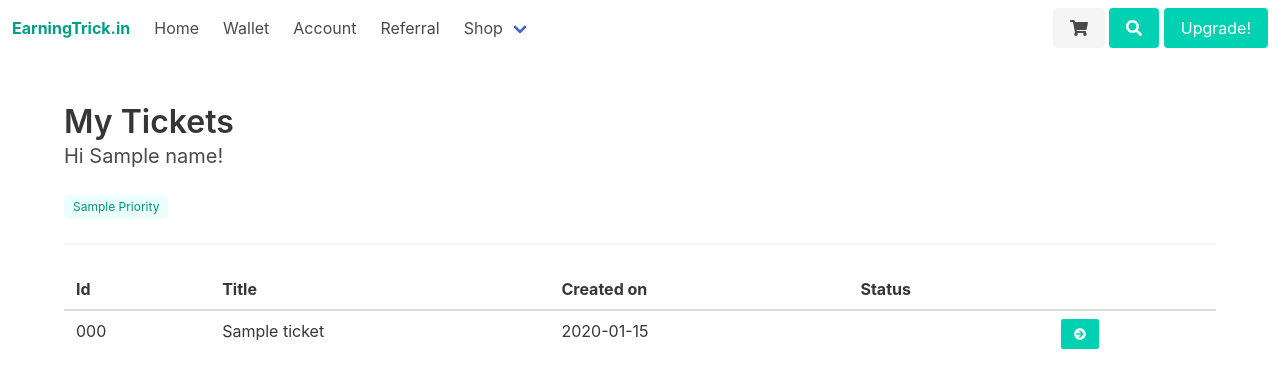
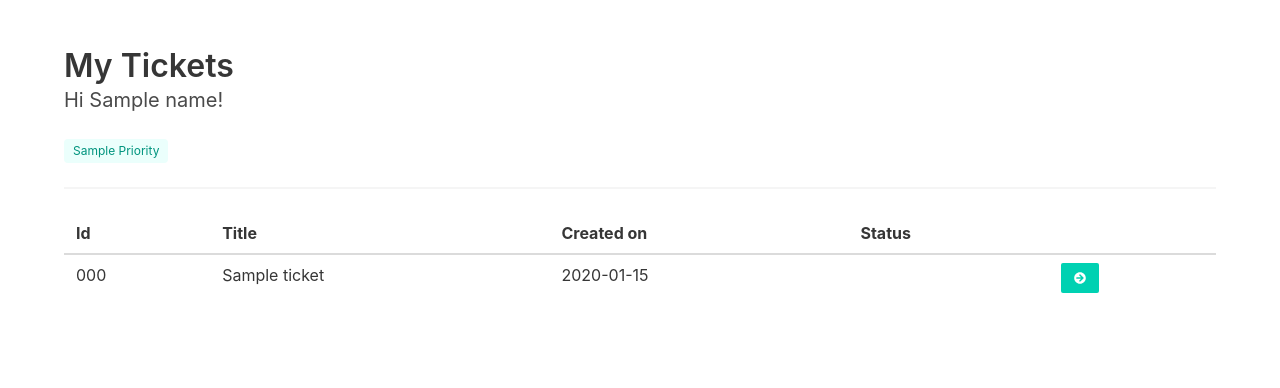
Before and after one commit to Technicalarpan/etsuppo, a Flask app: template templates/index.html in a window 1280 px wide. Shown: the top 388 px of the page. Run offline with Flask 2, Linux system fonts and the light colour scheme; the template is opened without the code that fills it: most values are stand-ins (such as "Sample title", 1, 10 or a date in 2020); some libraries are stand-ins or nearby versions.

Commit message:
Update index.html

```diff
--- a/templates/index.html
+++ b/templates/index.html
@@ -9,69 +9,7 @@
 <script defer src="https://use.fontawesome.com/releases/v5.3.1/js/all.js"></script>
 </head>
 <body>
-	<nav class="navbar" aria-label="main navigation">
-  <div class="navbar-brand">
-    <a class="navbar-item has-text-primary has-text-weight-bold" href="https://earningtrick.in/">
-   EarningTrick.in
-    </a>
 
-    <a class="navbar-burger burger" aria-label="menu" aria-expanded="false" data-target="navbarBasicExample">
-      <span aria-hidden="true"></span>
-      <span aria-hidden="true"></span>
-      <span aria-hidden="true"></span>
-    </a>
-  </div>
-
-  <div id="navbarBasicExample" class="navbar-menu">
-    <div class="navbar-start">
-      <a class="navbar-item" href="https://earningtrick.in/">
-        Home
-      </a>
-
-
-
-<a class="navbar-item" href="https://earningtrick.in/my-account/wallet/">Wallet</a>
-          <a class="navbar-item" href="https://earningtrick.in/my-account/">
-         Account
-        </a>
-
-          <a class="navbar-item" href="https://earningtrick.in/refer-and-earn.html">
-          Referral
-        </a>
-
-        <div class="navbar-item has-dropdown is-hoverable">
-        <a class="navbar-link">
-          Shop
-        </a>
-
-        <div class="navbar-dropdown">
-        	  <a class="navbar-item" href="https://earningtrick.in/shop">
-            All
-          </a>
-          <a class="navbar-item" href="https://earningtrick.in/product-category/paytm/">
-            PayTM Transfer
-          </a>
-          <a class="navbar-item" href="https://earningtrick.in/product-category/bank-cash/">
-            Bank Transfer
-          </a>
-
-        </div>
-      </div>
-    </div>
-
-    <div class="navbar-end">
-      <div class="navbar-item"><div class="as">
-            <a class="button is-light" href="https://earningtrick.in/cart">
-            <i class="fas fa-shopping-cart"></i>
-         </a>   <a class="button is-primary" href="https://earningtrick.in/search.html">
-                           <i class="fas fa-search"></i>
-                        </a>
-                           <a class="button is-primary" href="https://earningtrick.in/subscription-plan.html">Upgrade!</a>
-        </div>
-      </div>
-    </div>
-  </div>
-</nav>
 
 <section class="section"><div class="container">
 	<h1 class="title">My Tickets</h1>
```
